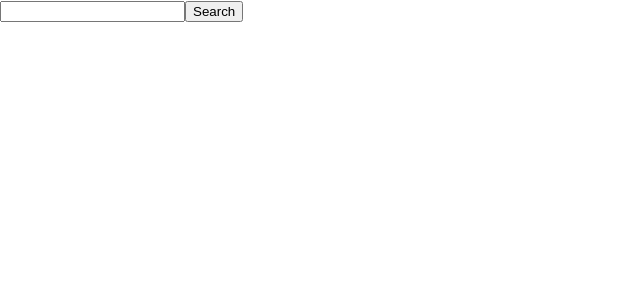
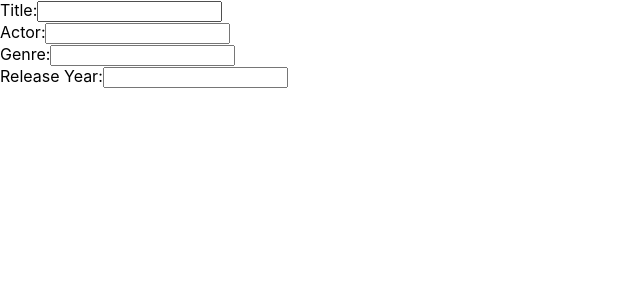
Before and after one commit to dorisZ017/movies-marker, a React (Create React App) app in the folder movies-frontend/: page / in a window 1280 px wide. Shown: the top 300 px of the page, without its empty margins (0-640 px from the left). Built offline with nearby package versions, Linux system fonts and the light colour scheme.

Commit message:
frontend

```diff
--- a/movies-frontend/src/MovieSearch.js
+++ b/movies-frontend/src/MovieSearch.js
@@ -1,29 +1,64 @@
-import React, { useState } from "react";
+import React, { useState, useEffect } from "react";
 import axios from "axios";
+
 const MovieSearch = () => {
-  const [query, setQuery] = useState("");
+  const [title, setTitle] = useState("");
+  const [actor, setActor] = useState("");
+  const [genre, setGenre] = useState("");
+  const [year, setYear] = useState("");
   const [movies, setMovies] = useState([]);
-  const searchMovies = () => {
-    axios
-      .get("http://localhost:5000/search", {
+
+  useEffect(() => {
+    const searchMovies = async () => {
+      console.log("searchMovies")
+      const res = await axios.get("http://localhost:5000/search", {
+        proxy: {
+          host: 'cors-proxy.com',
+        },
         params: {
-          q: query
+          title: title,
+          actor: actor,
+          genre: genre,
+          year: year
         }
-      })
-      .then(res => {
+      });
       setMovies(res.data.hits.hits);
-      });
     };
+
+    if (title || actor || genre || year) {
+      searchMovies();
+    } else {
+      setMovies([]);
+    }
+  }, [title, actor, genre, year]);
+
   return (
     <div>
-      <input
-        type="text"
-        value={query}
-        onChange={event => setQuery(event.target.value)}
-      />
-      <button onClick={searchMovies}>Search</button>
+      <form>
+        <label>
+          Title:
+          <input type="text" value={title} onChange={event => setTitle(event.target.value)} />
+        </label>
+        <br />
+        <label>
+          Actor:
+          <input type="text" value={actor} onChange={event => setActor(event.target.value)} />
+        </label>
+        <br />
+        <label>
+          Genre:
+          <input type="text" value={genre} onChange={event => setGenre(event.target.value)} />
+        </label>
+        <br />
+        <label>
+          Release Year:
+          <input type="text" value={year} onChange={event => setYear(event.target.value)} />
+        </label>
+      </form>
+      <div>
         {movies.map(movie => (
           <div key={movie._id}>
+            // <img src={movie._source.poster_url} alt={movie._source.title} /> TODO
             <h2>{movie._source.title}</h2>
             <p>Actors: {movie._source.actors}</p>
             <p>Genre: {movie._source.genre}</p>
@@ -31,6 +66,8 @@ const MovieSearch = () => {
           </div>
         ))}
       </div>
+    </div>
   );
 };
+
 export default MovieSearch;
```
Lines whose indentation alone changed are shown as unchanged.
